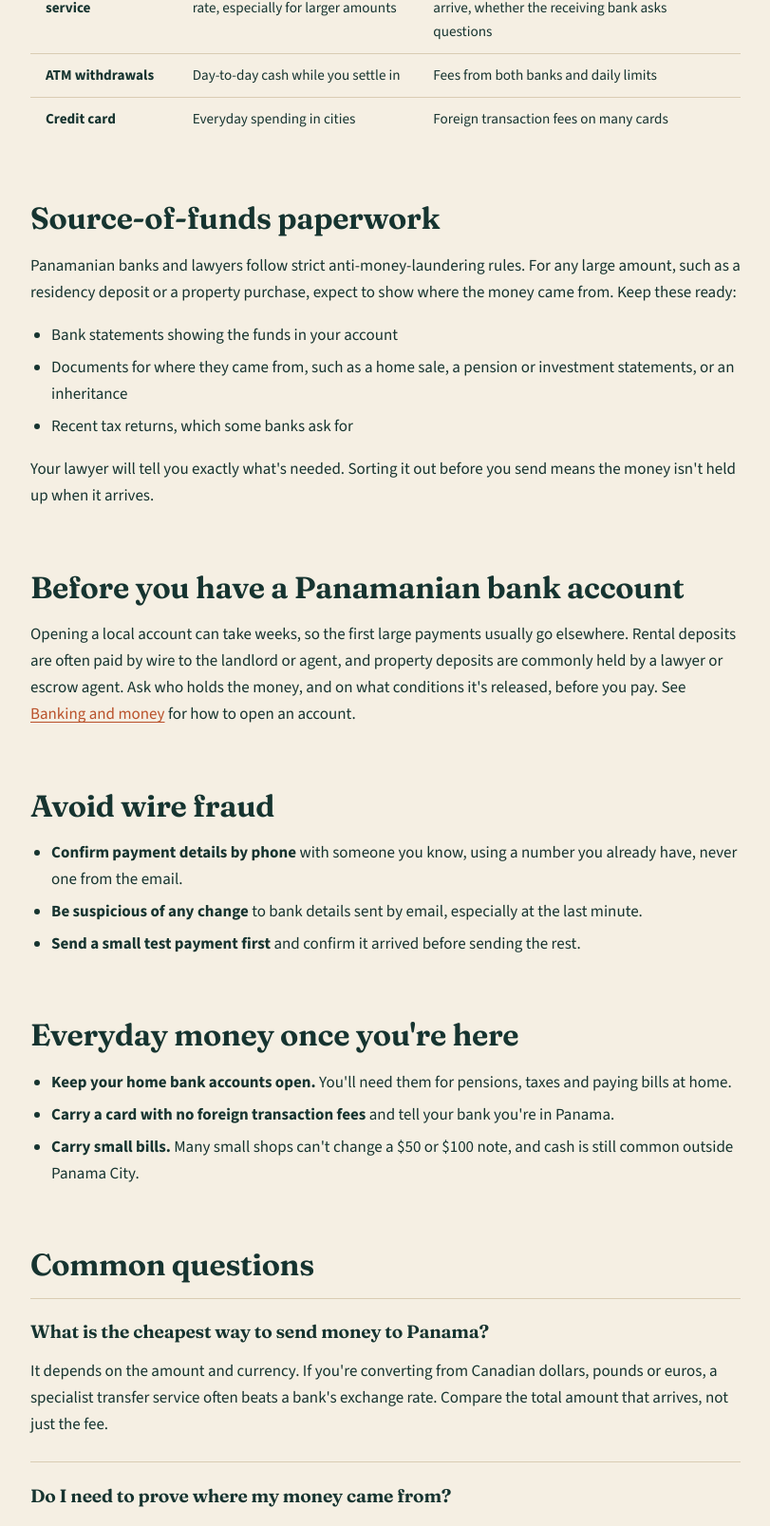
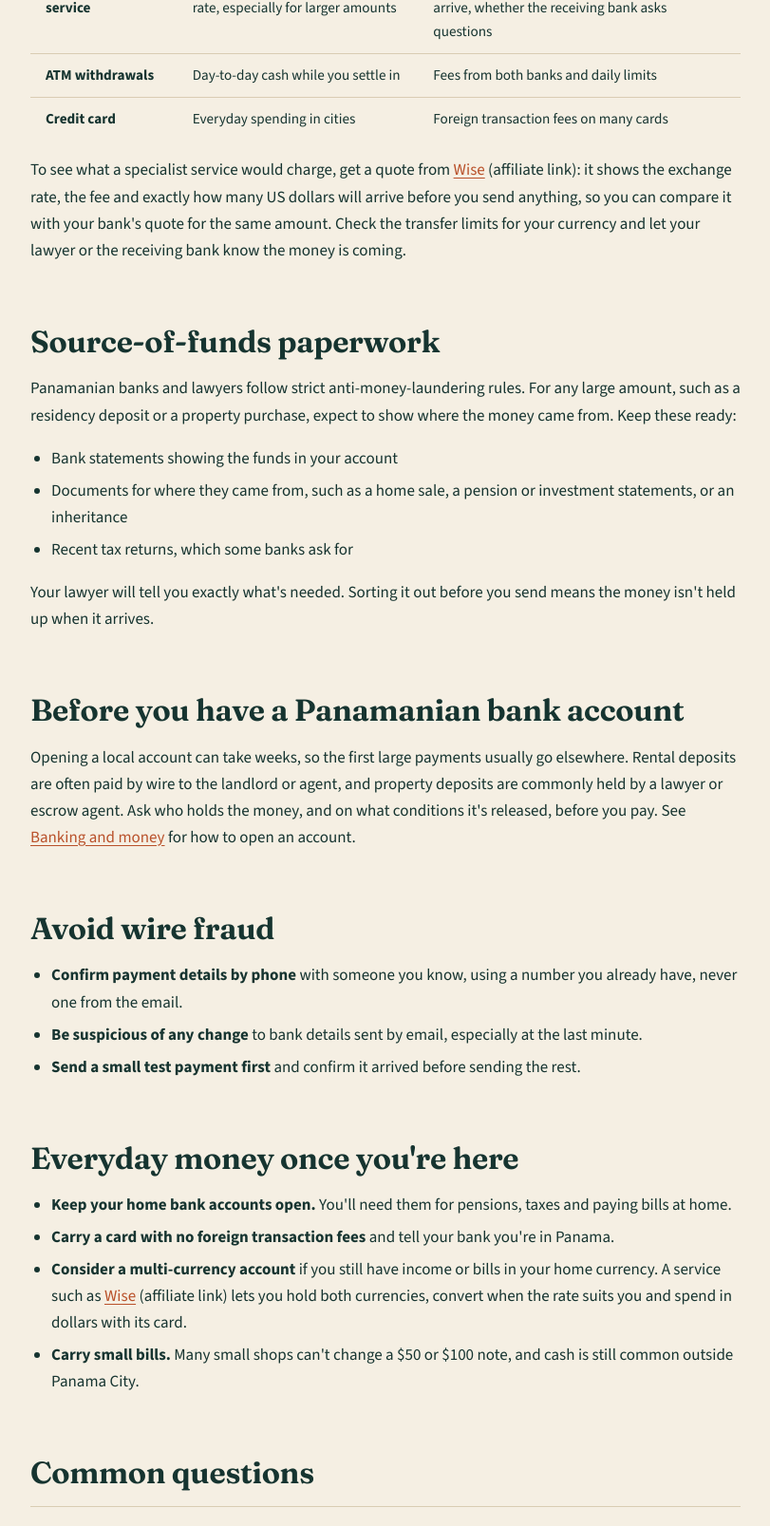
Before and after one commit to Kenn00093/panamaexpatlife, a plain HTML site: page site/moving-money/index.html in a window 1280 px wide. Shown: the part 991-2598 px from the top of the page at 95% size, without its empty margins (316-1127 px from the left). Drawn offline with nearby package versions, Linux system fonts and the light colour scheme.

Commit message:
Add Wise affiliate links (Partnerize) to Moving money and Banking pages
Co-Authored-By: Claude Opus 5.5 <noreply@anthropic.com>
Claude-Session: https://claude.ai/code/session_01NQftUWBc8Tes15XoxjGFis

```diff
--- a/site/moving-money/index.html
+++ b/site/moving-money/index.html
@@ -81,7 +81,8 @@
     <tr><th scope="row">Credit card</th><td>Everyday spending in cities</td><td>Foreign transaction fees on many cards</td></tr>
   </tbody>
 </table>
-<!-- AFFILIATE: Wise and Xe links, "compare a specialist transfer service" -->
+<p>To see what a specialist service would charge, get a quote from <a href="https://wise.prf.hn/click/camref:1011l6uLWU/pubref:pel-moving-money" rel="sponsored nofollow noopener" target="_blank">Wise</a> (affiliate link): it shows the exchange rate, the fee and exactly how many US dollars will arrive before you send anything, so you can compare it with your bank's quote for the same amount. Check the transfer limits for your currency and let your lawyer or the receiving bank know the money is coming.</p>
+<!-- AFFILIATE: Xe link (Impact) once approved, "compare a specialist transfer service" -->
 
 <h2 id="paperwork">Source-of-funds paperwork</h2>
 <p>Panamanian banks and lawyers follow strict anti-money-laundering rules. For any large amount, such as a residency deposit or a property purchase, expect to show where the money came from. Keep these ready:</p>
@@ -106,6 +107,7 @@
 <ul>
   <li><strong>Keep your home bank accounts open.</strong> You'll need them for pensions, taxes and paying bills at home.</li>
   <li><strong>Carry a card with no foreign transaction fees</strong> and tell your bank you're in Panama.</li>
+  <li><strong>Consider a multi-currency account</strong> if you still have income or bills in your home currency. A service such as <a href="https://wise.prf.hn/click/camref:1011l6uLWU/pubref:pel-moving-money-everyday" rel="sponsored nofollow noopener" target="_blank">Wise</a> (affiliate link) lets you hold both currencies, convert when the rate suits you and spend in dollars with its card.</li>
   <li><strong>Carry small bills.</strong> Many small shops can't change a $50 or $100 note, and cash is still common outside Panama City.</li>
 </ul>
 
```
Also changed, not shown: site/money/index.html (+1 -1 lines), 1 other file.
